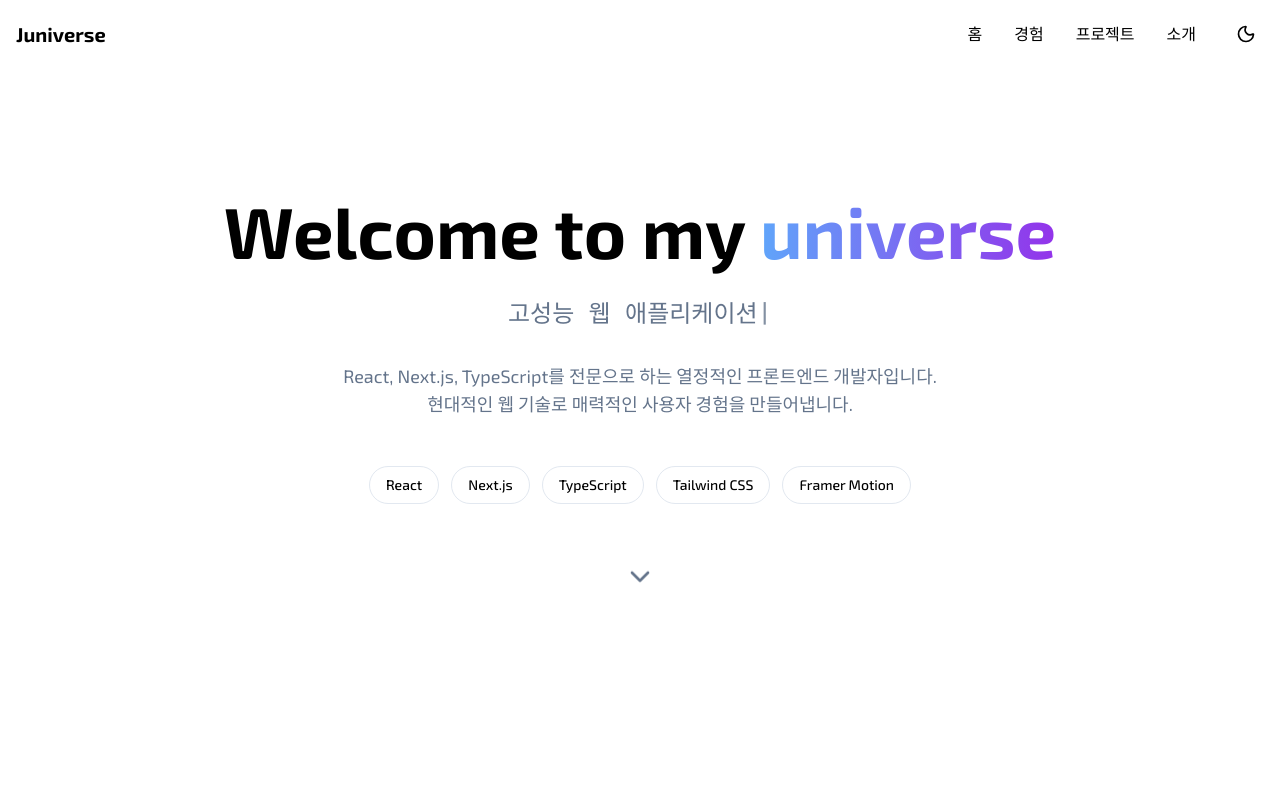
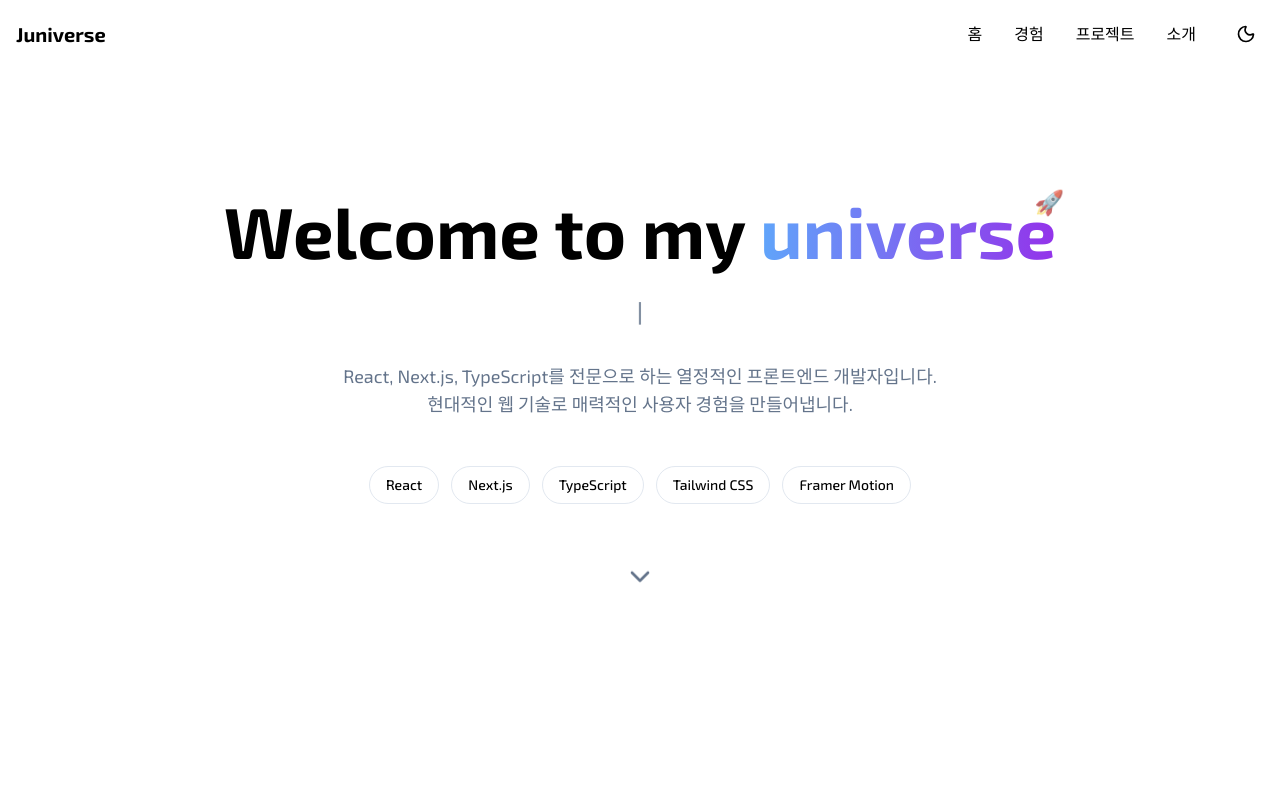
Before and after one commit to jhlee910609/juniverse, a Next.js app: page / in a window 1280 px wide. Shown: the top 800 px of the page. Built offline with nearby package versions, Linux system fonts and the light colour scheme.

Commit message:
refactor: add rocket launch effect component

```diff
--- a/src/components/hero-section.tsx
+++ b/src/components/hero-section.tsx
@@ -3,14 +3,20 @@
 import { motion } from "framer-motion";
 import { ChevronDown } from "lucide-react";
 import { TypewriterEffect } from "./typewriter-effect";
+import { RocketLaunchEffect } from "./rocket-launch-effect";
 
 export function HeroSection() {
   const scrollToNext = () => {
-    document.getElementById("experience")?.scrollIntoView({ behavior: "smooth" });
+    document
+      .getElementById("experience")
+      ?.scrollIntoView({ behavior: "smooth" });
   };
 
   return (
-    <section id="home" className="min-h-screen flex items-center justify-center px-4 bg-background">
+    <section
+      id="home"
+      className="min-h-screen flex items-center justify-center px-4 bg-background"
+    >
       <div className="max-w-4xl mx-auto text-center">
         <motion.div
           initial={{ opacity: 0, y: 20 }}
@@ -20,9 +26,11 @@ export function HeroSection() {
         >
           <h1 className="text-5xl md:text-7xl font-bold mb-6">
             Welcome to my{" "}
-            <span className="bg-gradient-to-r from-blue-400 to-purple-600 bg-clip-text text-transparent">
-              universe
-            </span>
+            <RocketLaunchEffect>
+              <span className="bg-gradient-to-r from-blue-400 to-purple-600 bg-clip-text text-transparent">
+                universe
+              </span>
+            </RocketLaunchEffect>
           </h1>
         </motion.div>
 
@@ -34,10 +42,9 @@ export function HeroSection() {
         >
           <TypewriterEffect
             texts={[
-              "아름다운 사용자 인터페이스를 만들어요",
-              "고성능 웹 애플리케이션을 개발해요",
-              "깨끗한 코드와 UI 매직을 사랑해요",
-              "프론트엔드 개발에 열정적이에요",
+              "Hello, My name is JunHee Lee",
+              "I'm a Frontend Developer",
+              "Growing together as a developer",
             ]}
             className="text-xl md:text-2xl text-muted-foreground"
           />
@@ -50,7 +57,9 @@ export function HeroSection() {
           className="mb-12"
         >
           <p className="text-lg text-muted-foreground max-w-2xl mx-auto">
-            React, Next.js, TypeScript를 전문으로 하는 열정적인 프론트엔드 개발자입니다.<br/>
+            React, Next.js, TypeScript를 전문으로 하는 열정적인 프론트엔드
+            개발자입니다.
+            <br />
             현대적인 웹 기술로 매력적인 사용자 경험을 만들어냅니다.
           </p>
         </motion.div>
@@ -61,7 +70,13 @@ export function HeroSection() {
           transition={{ duration: 0.8, delay: 0.6 }}
           className="flex flex-wrap justify-center gap-3 mb-16"
         >
-          {["React", "Next.js", "TypeScript", "Tailwind CSS", "Framer Motion"].map((tech, index) => (
+          {[
+            "React",
+            "Next.js",
+            "TypeScript",
+            "Tailwind CSS",
+            "Framer Motion",
+          ].map((tech, index) => (
             <motion.span
               key={tech}
               initial={{ opacity: 0, scale: 0.5 }}
--- /dev/null
+++ b/src/components/rocket-launch-effect.tsx
@@ -0,0 +1,100 @@
+"use client";
+
+import { useState } from "react";
+import { motion } from "framer-motion";
+import { cn } from "@/lib/utils";
+
+interface RocketLaunchEffectProps {
+  children: React.ReactNode;
+  className?: string;
+}
+
+export function RocketLaunchEffect({ children, className }: RocketLaunchEffectProps) {
+  const [isHovered, setIsHovered] = useState(false);
+
+  return (
+    <div
+      className={cn("relative inline-block cursor-pointer", className)}
+      onMouseEnter={() => setIsHovered(true)}
+      onMouseLeave={() => setIsHovered(false)}
+    >
+      {children}
+
+      {/* Rocket container */}
+      <div className="absolute -top-2 -right-2 pointer-events-none">
+        <motion.div
+          initial={{ y: 0, opacity: 0.7 }}
+          animate={isHovered ? {
+            y: -100,
+            opacity: 0,
+            rotate: -15,
+            scale: [1, 1.2, 0.8]
+          } : {
+            y: 0,
+            opacity: 0.7,
+            rotate: 0,
+            scale: 1
+          }}
+          transition={{
+            duration: 0.8,
+            ease: "easeOut",
+            opacity: { delay: isHovered ? 0.3 : 0 }
+          }}
+          className="text-2xl"
+        >
+          🚀
+        </motion.div>
+
+        {/* Launch trail effect */}
+        {isHovered && (
+          <motion.div
+            initial={{ opacity: 0, scaleY: 0 }}
+            animate={{ opacity: 1, scaleY: 1 }}
+            exit={{ opacity: 0 }}
+            transition={{ duration: 0.4, ease: "easeOut" }}
+            className="absolute bottom-0 left-1/2 -translate-x-1/2 w-1 bg-gradient-to-t from-orange-400 via-red-400 to-transparent"
+            style={{ height: "40px" }}
+          />
+        )}
+
+        {/* Sparkle effects */}
+        {isHovered && (
+          <>
+            <motion.div
+              initial={{ opacity: 0, scale: 0 }}
+              animate={{ opacity: [0, 1, 0], scale: [0, 1, 1.5] }}
+              transition={{ duration: 0.6, delay: 0.1 }}
+              className="absolute -top-8 -left-4 text-yellow-400"
+            >
+              ✨
+            </motion.div>
+            <motion.div
+              initial={{ opacity: 0, scale: 0 }}
+              animate={{ opacity: [0, 1, 0], scale: [0, 1, 1.5] }}
+              transition={{ duration: 0.6, delay: 0.2 }}
+              className="absolute -top-12 right-2 text-yellow-400"
+            >
+              ✨
+            </motion.div>
+            <motion.div
+              initial={{ opacity: 0, scale: 0 }}
+              animate={{ opacity: [0, 1, 0], scale: [0, 1, 1.5] }}
+              transition={{ duration: 0.6, delay: 0.3 }}
+              className="absolute -top-6 right-6 text-yellow-400"
+            >
+              ✨
+            </motion.div>
+          </>
+        )}
+      </div>
+
+      {/* Hover glow effect */}
+      <motion.div
+        initial={{ opacity: 0 }}
+        animate={{ opacity: isHovered ? 0.3 : 0 }}
+        transition={{ duration: 0.3 }}
+        className="absolute inset-0 bg-gradient-to-r from-blue-400/20 to-purple-600/20 rounded-lg blur-xl -z-10"
+      />
+    </div>
+  );
+}
```
